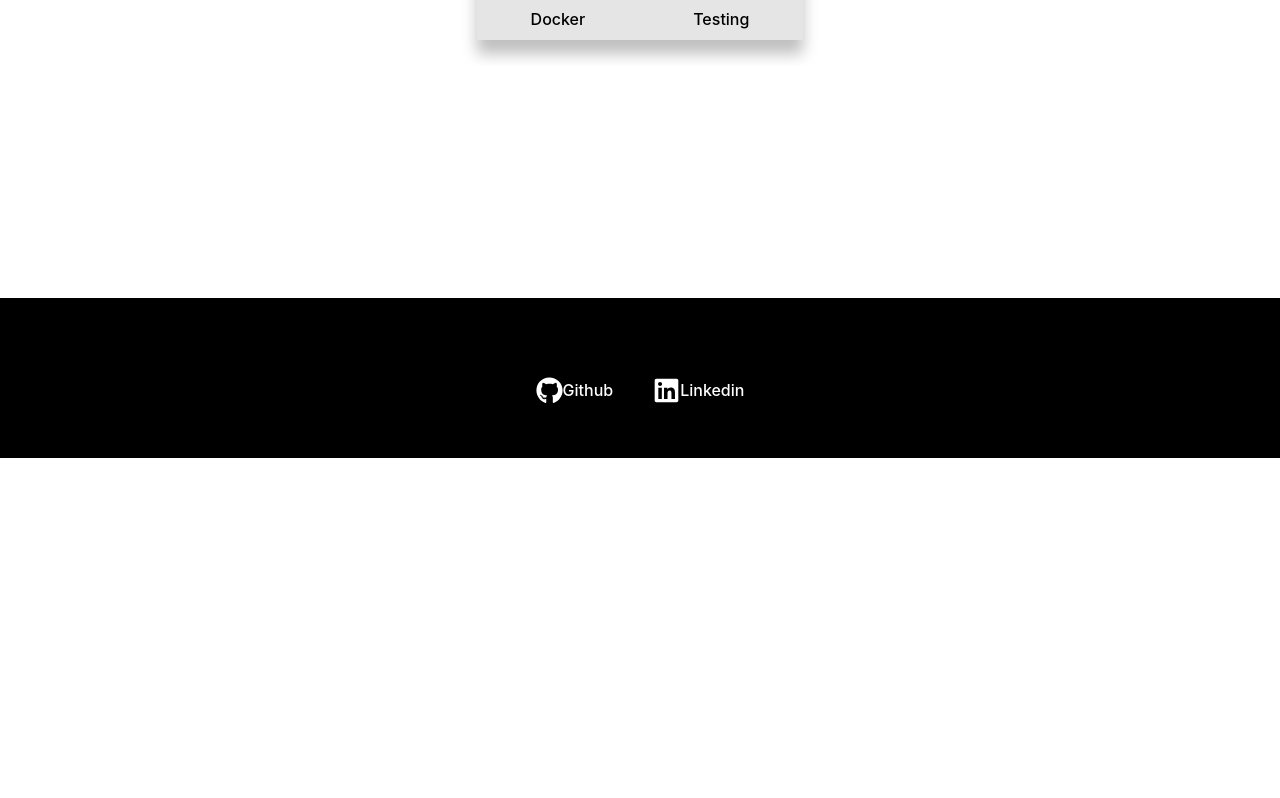
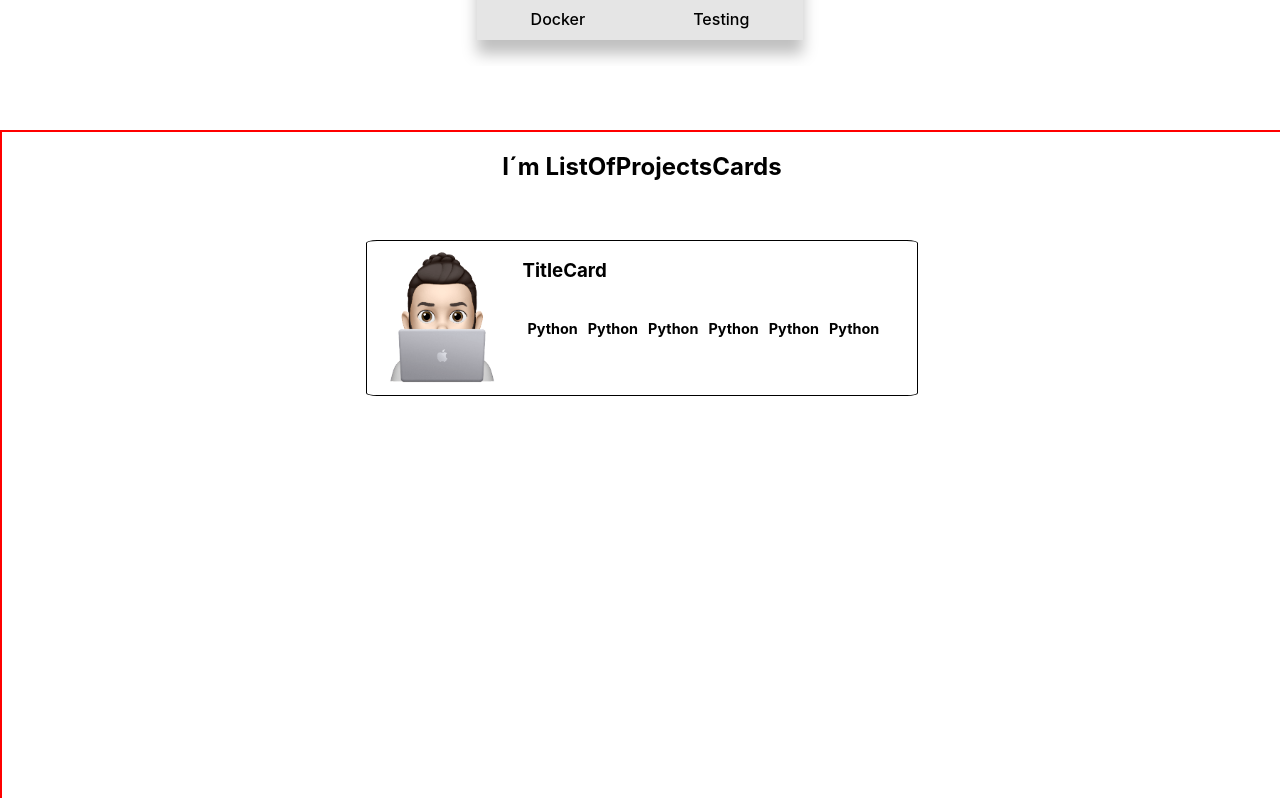
Before and after one commit to frannav/fn-portfolio, a Next.js app: page / in a window 1280 px wide. Shown: the part 1082-1880 px from the top of the page. Before the commit the page ends 1540 px from the top, so only its background shows below. Built offline with nearby package versions, Linux system fonts and the light colour scheme.

Commit message:
ADD starting coding the functionallity to show the projects

```diff
--- a/components/Footer/styles.js
+++ b/components/Footer/styles.js
@@ -9,7 +9,7 @@ export const FooterStyled = styled.footer`
     height: 10em;
     margin-top: 15%;
     @media (max-width: 768px) {
-        margin-top: 800px;
+        margin-top: 10%;
     }
 `
 
--- /dev/null
+++ b/components/ListOfProjectsCards/index.js
@@ -0,0 +1,11 @@
+import ProjectCard from '../ProjectCard';
+import { CardsContent } from './styles';
+
+export default function ListOfProjectsCards() {
+    return (
+        <CardsContent>
+            <h1>I´m ListOfProjectsCards </h1>
+            <ProjectCard />
+        </CardsContent>
+    )
+}
--- /dev/null
+++ b/components/ListOfProjectsCards/styles.js
@@ -0,0 +1,12 @@
+import styled from 'styled-components';
+
+export const CardsContent = styled.section`
+    display: flex;
+    flex-direction: column;
+    justify-content: flex-start;
+    align-items: center;
+    margin-top: 5%;
+    width: 100%;
+    height: 800px;
+    border: 2px solid red;
+`
--- /dev/null
+++ b/components/ProjectCard/index.js
@@ -0,0 +1,42 @@
+import Link from 'next/link';
+import { Article,
+    ImgWrapper,
+    Img,
+    InfoCard,
+    TitleLink,
+    TitleCard,
+    TagsCard,
+    TagsText
+ } from './styles';
+
+let photo = 'animoji2.png';
+
+export default function ProjectCard() {
+    return (
+        <>
+            <Article>
+                <ImgWrapper>
+                    <Img src={`./`+`${photo}`} alt=''/>
+                </ImgWrapper>
+                <InfoCard>
+                    <div>
+                        <div>
+                            <Link href=''>
+                                <TitleLink>
+                                    <TitleCard>TitleCard</TitleCard>
+                                </TitleLink>
+                            </Link>
+                        </div>
+                        <TagsCard>
+                            {
+                                [1,2,3,4,5,6].map(() => {
+                                    return <TagsText>Python</TagsText>
+                                })
+                            }
+                        </TagsCard>
+                    </div>
+                </InfoCard>
+            </Article>
+        </>
+    )
+}
--- /dev/null
+++ b/components/ProjectCard/styles.js
@@ -0,0 +1,52 @@
+import styled from 'styled-components';
+
+export const Article = styled.article`
+    margin-top: 3%;
+    margin-bottom: 3%;
+    width: 550px;
+    border: 1px solid black;
+    display: flex;
+    flex-direction: row;
+    border-radius: 2%;
+    /* max-height: 150px; */
+`
+
+export const ImgWrapper = styled.div`
+`
+
+export const Img = styled.img`
+    width: 150px;
+    height: auto;
+    /* object-fit: cover; */
+`
+
+export const InfoCard = styled.div`
+    display: flex;
+    flex-direction: column;
+    justify-content: flex-start;
+    padding-left: 1%;
+
+`
+
+export const TitleLink = styled.a`
+    text-decoration: none;
+    cursor:pointer;
+    & :hover {
+        color: ${({ theme }) => theme.colors.blue};
+    }
+`
+
+export const TitleCard = styled.h3`
+`
+
+export const TagsCard = styled.div`
+    display: flex;
+    flex-direction: row;
+    flex-wrap: wrap;
+`
+
+export const TagsText = styled.h4`
+    padding-left: 5px;
+    padding-right: 5px;
+    font-size: .9em;
+`
--- a/pages/index.js
+++ b/pages/index.js
@@ -1,9 +1,11 @@
 import Head from 'next/head';
 import NavBar from '../components/NavBar';
 import Footer from '../components/Footer';
-import BodyComponent from '../components/BodyComponent';
+//import BodyComponent from '../components/BodyComponent';
 import PersonalCard from '../components/PersonalCard';
 import TechCard from '../components/TechCard';
+import ListOfProjectsCards from '../components/ListOfProjectsCards';
+
 
 
 export default function Home() {
@@ -18,10 +20,9 @@ export default function Home() {
           <meta name="robots" content="index"/>
       </Head>
       <NavBar />
-      <BodyComponent>
-        <PersonalCard />
-        <TechCard />
-      </BodyComponent>
+      <PersonalCard />
+      <TechCard />
+      <ListOfProjectsCards />
       <Footer />
     </>
   )
```
